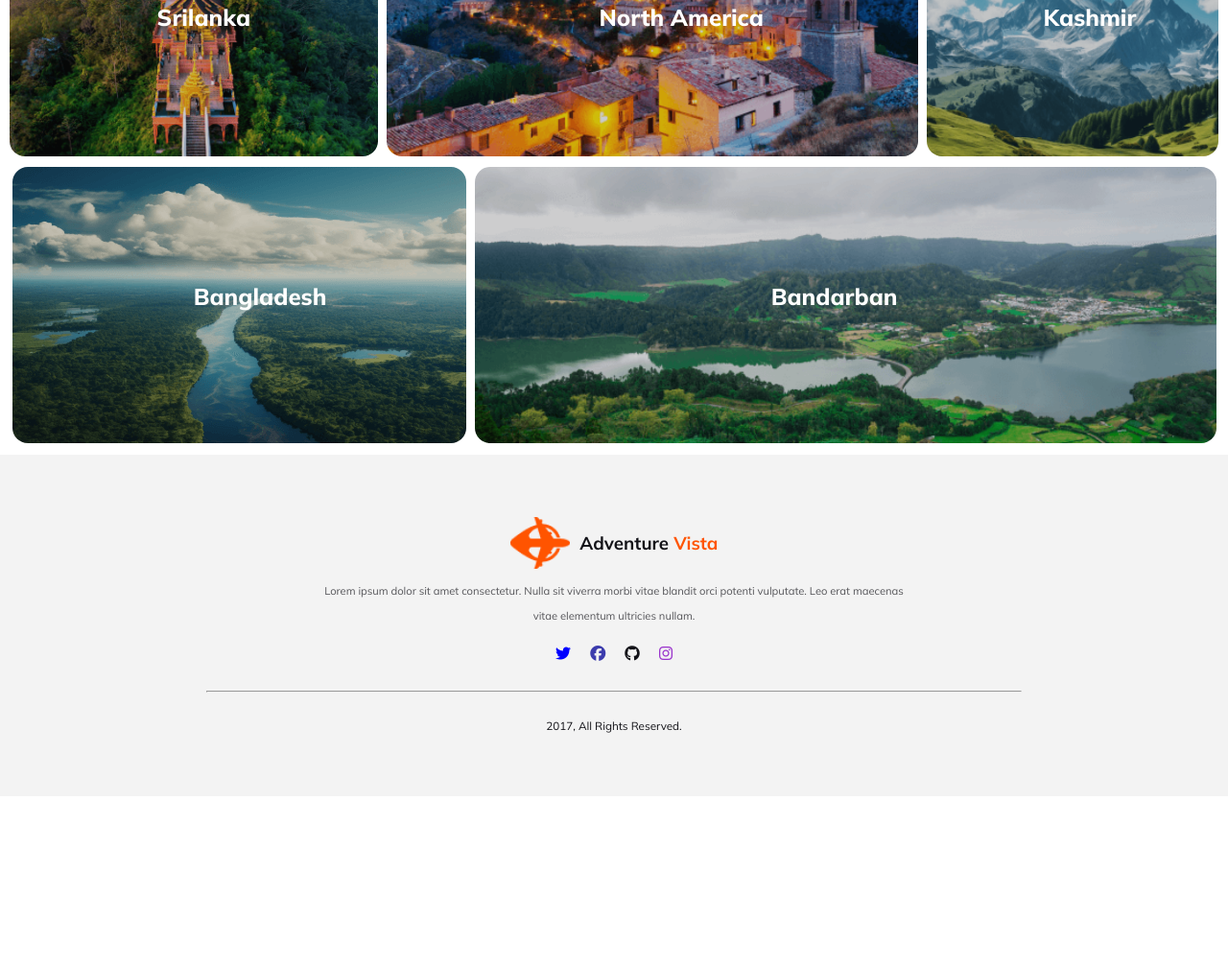
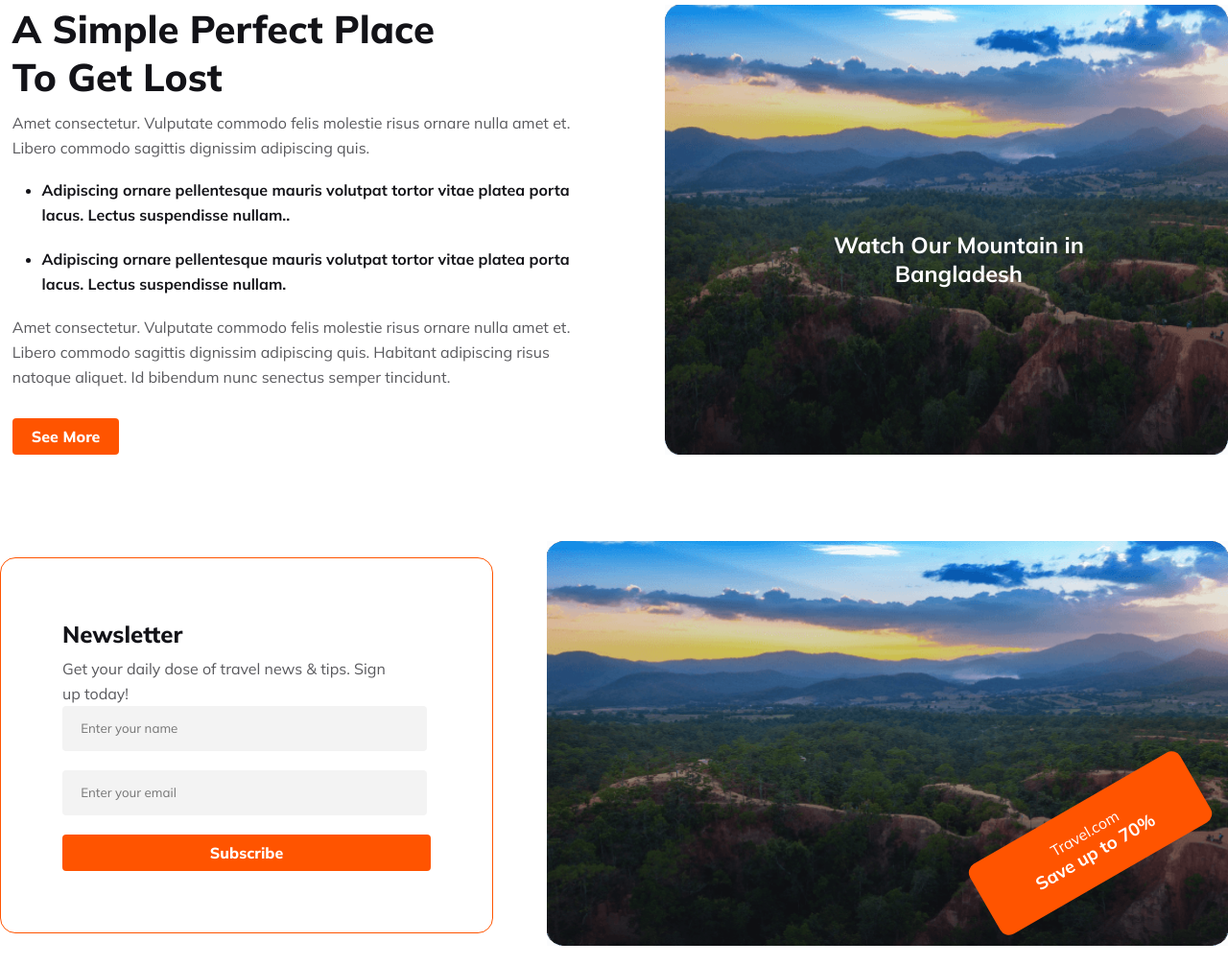
Before and after one commit to Selina-Khatun/adventure-vista, a plain HTML site: page index.html in a window 1280 px wide. Shown: the part 2414-3420 px from the top of the page at 96% size. Before the commit the page ends 3244 px from the top, so only its background shows below. Drawn offline with Linux system fonts and the light colour scheme.

Commit message:
added news letter section

```diff
--- a/index.html
+++ b/index.html
@@ -66,7 +66,7 @@
 
         </section>
     </header>
-<!-- Our Popular Tours section starts from here -->
+    <!-- Our Popular Tours section starts from here -->
     <main>
         <section class="tours-container">
             <div class="tour-info">
@@ -92,33 +92,15 @@
             </div>
             <div class="tours-img"><img src="./Images/Rectangle 4.png" alt=""></div>
         </section>
-        <!-- A Simple Perfect Place  section starts from here -->
-        <section class="tours-container">
-            <div class="tour-info">
-                <h1 class="section-title">A Simple Perfect Place <br>To Get Lost</h1>
-                <p class="section-description ">Amet consectetur. Vulputate commodo felis molestie risus  ornare nulla amet et. Libero commodo sagittis dignissim adipiscing quis. </p>
-                <ul>
 
-                    <li class="section-description  bold">Adipiscing ornare pellentesque mauris volutpat tortor vitae platea porta lacus. Lectus suspendisse nullam..</li> <br>
-                    <li class="section-description bold">Adipiscing ornare pellentesque mauris volutpat tortor vitae platea porta lacus. Lectus suspendisse nullam.</li>
-                </ul>
-                <p class="section-description ">Amet consectetur. Vulputate commodo felis molestie risus
-                    ornare nulla amet et. Libero commodo sagittis dignissim adipiscing quis. Habitant adipiscing risus
-                    natoque aliquet. Id bibendum nunc senectus semper tincidunt. </p>
 
-                <button class="btn-orange">See More</button>
-
-            </div>
-            <div class="simple-img"><img src="./Images/Group 40089.png" alt="">
-            <div class="simple-img-info"><h3>Watch Our Mountain in <br> Bangladesh</h3></div></div>
-        </section>
-
-         <!-- Destination section starts from here -->
+        <!-- Destination section starts from here -->
         <section>
             <div class=" destination-container">
                 <div class="section-info">
                     <h2 class="section-title">Choose Your Destination</h2>
-                    <p class="section-description">This tour is for beach lovers. Spend more and more time Most popular choices for travellers from
+                    <p class="section-description">This tour is for beach lovers. Spend more and more time Most popular
+                        choices for travellers from
                         Bangladesh</p>
                 </div>
                 <div class="destination-gallery-container ">
@@ -161,7 +143,51 @@
                 </div>
             </div>
         </section>
+        <!-- A Simple Perfect Place  section starts from here -->
+        <section class="tours-container">
+            <div class="tour-info">
+                <h1 class="section-title">A Simple Perfect Place <br>To Get Lost</h1>
+                <p class="section-description ">Amet consectetur. Vulputate commodo felis molestie risus ornare nulla
+                    amet et. Libero commodo sagittis dignissim adipiscing quis. </p>
+                <ul>
 
+                    <li class="section-description  bold">Adipiscing ornare pellentesque mauris volutpat tortor vitae
+                        platea porta lacus. Lectus suspendisse nullam..</li> <br>
+                    <li class="section-description bold">Adipiscing ornare pellentesque mauris volutpat tortor vitae
+                        platea porta lacus. Lectus suspendisse nullam.</li>
+                </ul>
+                <p class="section-description ">Amet consectetur. Vulputate commodo felis molestie risus
+                    ornare nulla amet et. Libero commodo sagittis dignissim adipiscing quis. Habitant adipiscing risus
+                    natoque aliquet. Id bibendum nunc senectus semper tincidunt. </p>
+
+                <button class="btn-orange">See More</button>
+
+            </div>
+            <div class="simple-img"><img src="./Images/Group 40089.png" alt="">
+                <div class="simple-img-info">
+                    <h3>Watch Our Mountain in <br> Bangladesh</h3>
+                </div>
+            </div>
+        </section>
+        <!-- Newsletter section starts from here -->
+        <section class="news-container">
+            <div class="news-info">
+                <h2 class="news-title">Newsletter</h2>
+                <p class="section-description ">Get your daily dose of travel news & tips. Sign <br> up today! </p>
+
+                <input type="text" name="name" id="" placeholder="Enter your name"><br>
+                <input type="email" name="email" placeholder="Enter your email"><br>
+
+                <button class="btn-orange">Subscribe</button>
+
+            </div>
+            <div class="news-img"><img src="./Images/Group 40089.png" alt="">
+                <div class="news-img-info">
+                    <p>Travel.com</p>
+                    <h3>Save up to 70%</h3>
+                </div>
+            </div>
+        </section>
     </main>
     <!-- footer section starts from here -->
 
@@ -173,7 +199,8 @@
 
             </div>
             <div class="footer-info">
-                <p class="section-description">Lorem ipsum dolor sit amet consectetur. Nulla sit viverra morbi vitae blandit orci potenti vulputate. Leo erat maecenas vitae elementum ultricies nullam. </p>
+                <p class="section-description">Lorem ipsum dolor sit amet consectetur. Nulla sit viverra morbi vitae
+                    blandit orci potenti vulputate. Leo erat maecenas vitae elementum ultricies nullam. </p>
 
             </div>
             <div class="social-links">
@@ -184,7 +211,7 @@
 
             </div>
 
-<hr>
+            <hr>
             <p class="text-small"><small>2017, All Rights Reserved.</small></p>
         </div>
 
--- a/styles/responsive.css
+++ b/styles/responsive.css
@@ -1,6 +1,7 @@
 /* Styles for small devices */
 @media screen and (max-width: 600px) {
-  header,main {
+  header,
+  main {
     width: 95%;
     margin: auto;
   }
@@ -54,57 +55,75 @@
     font-size: 24px;
   }
   /*Our Popular Tours responsive styles for mobile devices */
-  .tours-container {
+  .tours-container,
+  .news-container {
     flex-direction: column;
     width: 98%;
     margin: auto;
   }
-  .tour-info{
+  .tour-info {
     width: 95%;
     margin: auto;
   }
 
-  .tour-info button{
-    margin-bottom:5% ;
+  .tour-info button {
+    margin-bottom: 5%;
     width: 35%;
   }
 
-   .section-title{
-
+  .section-title {
     font-size: 24px;
-
   }
 
   /* Simple Perfect responsive styles */
-.simple-img{
+  .simple-img {
     position: relative;
   }
 
-  .simple-img img{
+  .simple-img img {
     width: 95%;
     margin: auto;
-
-
+    object-fit: contain;
   }
-  .simple-img-info{
-    position:absolute ;
+  .simple-img-info {
+    position: absolute;
     top: 50%;
     text-align: center;
   }
 
   /* destination section styles */
-.destination-gallery{
+  .destination-gallery {
     flex-direction: column;
   }
-.destination{
+  .destination {
     max-width: 90%;
     margin: auto;
   }
-.destination img{
+  .destination img {
     width: 100%;
 
+  }
+
+  /* news letter section styles */
+ .news-info{
+width: 90%;
+margin: auto;
+ }
+  .news-img{
+max-width: 98%;
+/* margin: auto; */
 
 }
+  .news-img img {
+    width: 100%;
+    object-fit: contain;
+  }
+.news-img-info{
+    top: 44%;
+  left: 40%;
+  width: 40%;
+}
+
   /* footer responsive styles */
 
   .footer-title img {
@@ -117,7 +136,6 @@
   }
 
   .footer-info {
-
     width: 100%;
     grid-template-areas:
       "p p p"
@@ -129,7 +147,6 @@
   }
 
   .footer-terms {
-
     grid-template-areas:
       "p p"
       "p p";
@@ -138,11 +155,9 @@
   .text-small {
     width: 50%;
     margin: 0px auto;
-
   }
 
   /* footer section responsive styles end */
-
 }
 
 /* Styles for medium devices */
--- a/styles/style.css
+++ b/styles/style.css
@@ -162,7 +162,7 @@ select {
   width: 23%;
 }
 /* Our Popular Tours section styles  */
-.tours-container {
+.tours-container,.news-container {
   display: flex;
   margin: 7% 0%;
   justify-content: space-between;
@@ -213,7 +213,6 @@ select {
 }
 .destination {
   position: relative;
-
 }
 .destination h3 {
   position: absolute;
@@ -226,49 +225,93 @@ select {
 }
 
 .destination img {
-
   width: 100%;
   height: 96%;
   object-fit: cover;
   border-radius: 16px;
 }
-.first{
+.first {
   width: 620px;
   height: 300px;
 }
 
-.second-1{
+.second-1 {
   width: 384px;
   height: 286px;
-
 }
-.second-2{
+.second-2 {
   width: 554px;
   height: 286px;
-
 }
-.second-3{
+.second-3 {
   width: 304px;
   height: 286px;
 }
-.last-1{
+.last-1 {
   width: 473px;
   height: 300px;
-
 }
-.last-2{
+.last-2 {
   width: 773px;
   height: 300px;
 }
 
+/*  */
+.news-info {
+  width:30%;
+  margin: auto 0 ;
+  padding: 5%;
+  border-radius: 16px;
+border: 1px solid #FF5400;
+display: flex;
+flex-direction: column;
+align-items: start;
+justify-content: center;
+}
+.news-img img {
+  width:710px;
+  height: 422px;
+}
+.news-title {
+  color: #131318;
+  font-size: 24px;
+  font-weight: 800;
+  margin-bottom: 2%;
+}
+.news-info button{
+  width: 100%;
 
+}
+.news-info input {
+  padding: 4% 9% 4% 5%;
+  border-radius: 4px;
+  background: rgba(19, 19, 24, 0.05);
+  color: rgba(19, 19, 24, 0.3);
+  border: none;
+  width: 85%;
+
+}
+.news-img{
+  position: relative;
+}
+.news-img-info {
+  background: #ff5400;
+  width: 30%;
+  color: #fff;
+  padding: 20px;
+  position: absolute;
+  border-radius: 10.569px;
+  top: 64%;
+  left: 62%;
+  transform: rotate(-30deg);
+  text-align: center;
+}
 /* footer section styles */
 
 footer {
-
   margin-top: 0px;
-  background-color: #1313180D;
-  color: #FFF;
+  background-color: #1313180d;
+  color: #fff;
 }
 
 .footer-container {
@@ -284,7 +327,7 @@ footer {
   gap: 10px;
   align-items: center;
 }
-.footer-title h3{
+.footer-title h3 {
   color: #131318;
 }
 .footer-info {
@@ -293,13 +336,12 @@ footer {
   margin: 10px auto;
 }
 
-hr {
+footer hr {
   margin: 23px;
 }
 
 .social-links .fa-brands {
   margin: 8px;
-
 }
 
 .social-links .fa-facebook {
```
Lines whose indentation alone changed are shown as unchanged.
